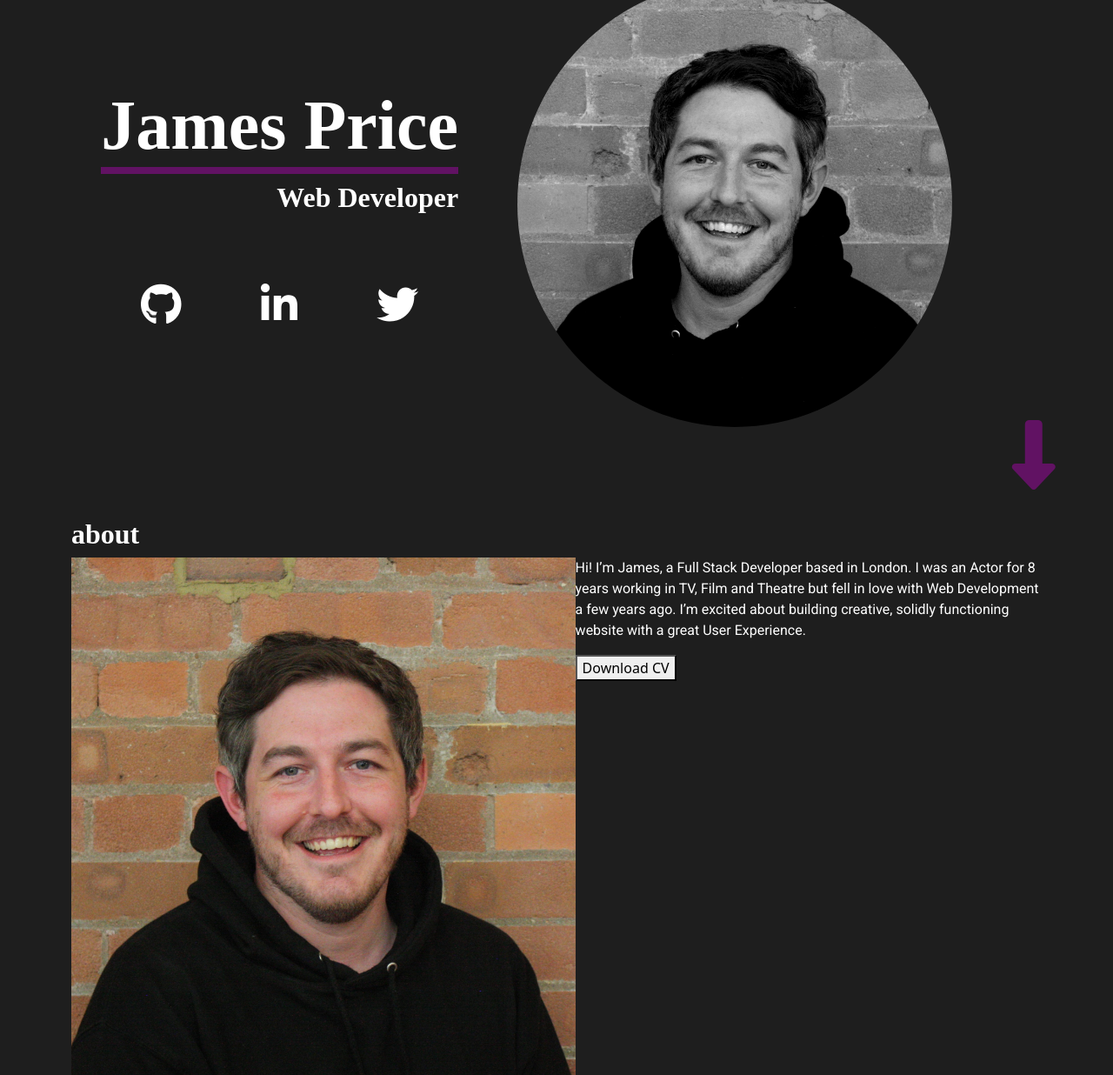
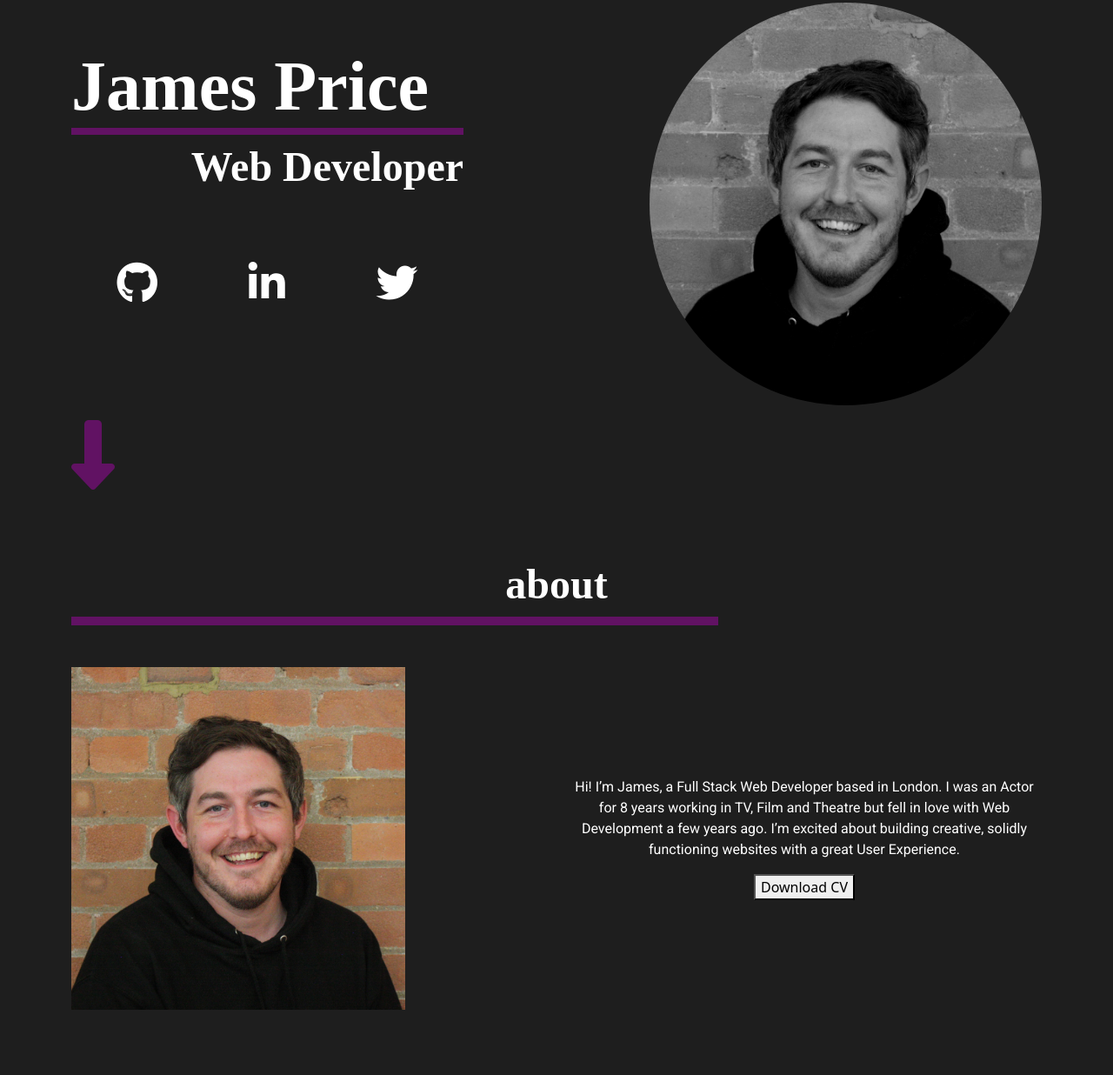
Before and after one commit to jam-price/portfolio-new, a plain HTML site: page index.html in a window 1280 px wide. Shown: the part 217-1453 px from the top of the page at 87% size. Drawn offline with nearby package versions, Linux system fonts and the light colour scheme; a web font is replaced by a local one.

Commit message:
sorting size of about section and adding purple underline to title

```diff
--- a/index.html
+++ b/index.html
@@ -53,38 +53,49 @@
       </div>
     </nav>
     <div class="container">
-      <div id="banner" class="d-flex">
-        <div class="banner-text">
-            <div class="banner-title">
-                <h1>James Price</h1>
-                <h2 id="banner-subheader">Web Developer</h2>
-            </div>
-          <div class="banner-socials">
-            <a href="https://github.com/jam-price"><i class="fab fa-github banner-social"></i></a>
-            <a href="https://www.linkedin.com/in/james-price-webdev/"><i class="fab fa-linkedin-in banner-social"></i></a>
-            <a href="https://twitter.com/jamesp_dev"><i class="fab fa-twitter banner-social"></i></a>
+      <div id="banner" class="d-flex row justify-content-between">
+        <div class="banner-text col-lg-5 mt-5">
+          <div class="banner-title">
+            <h1>James Price</h1>
+            <h2 id="banner-subheader">Web Developer</h2>
+          </div>
+          <div class="banner-socials mt-5">
+            <a href="https://github.com/jam-price"
+              ><i class="fab fa-github banner-social"> </i>
+            </a>
+            <a href="https://www.linkedin.com/in/james-price-webdev/">
+              <i class="fab fa-linkedin-in banner-social"> </i>
+            </a>
+            <a href="https://twitter.com/jamesp_dev">
+              <i class="fab fa-twitter banner-social"> </i>
+            </a>
           </div>
         </div>
-        <div class="banner-image">
+        <div class="banner-image col-lg-5">
           <img src="images/linkedin.jpg" alt="James Price - Web Developer" />
         </div>
-        <a href="#about"><i class="fas fa-long-arrow-alt-down purple banner-arrow"></i></a>
+        <a href="#about">
+          <i class="fas fa-long-arrow-alt-down purple banner-arrow"> </i>
+        </a>
       </div>
-      <div id="about">
-        <h2>about</h2>
-        <div class="section d-flex">
-          <div id="about-image">
+      <div id="about" class="mt-5">
+        <h2 class="col-12 text-center">about</h2>
+        <div class="about-underline col-8 mb-5"></div>
+        <div
+          class="section d-flex justify-content-between row align-items-center"
+        >
+          <div id="about-image" class="col-12 col-md-6">
             <img src="images/linkedin.jpg" alt="" />
           </div>
-          <div id="about-text">
+          <div id="about-text" class="col-12 col-md-6 text-center">
             <p>
-              Hi! I’m James, a Full Stack Developer based in London. I was an
+              Hi! I’m James, a Full Stack Web Developer based in London. I was an
               Actor for 8 years working in TV, Film and Theatre but fell in love
               with Web Development a few years ago. I’m excited about building
-              creative, solidly functioning website with a great User
+              creative, solidly functioning websites with a great User
               Experience.
             </p>
-            <button>Download CV</button>
+            <button >Download CV</button>
           </div>
         </div>
       </div>
--- a/style/components/nav.css
+++ b/style/components/nav.css
@@ -5,10 +5,11 @@
   font-weight: 600;
   border-bottom: 8px solid transparent;
   padding-bottom: 0;
+  transition: .5s;
 }
 
 .nav-link:hover {
-    color: white;
+  color: #8c008f;
   border-bottom: 8px solid white;
   /* border: 16px; */
 }
--- a/style/fonts.css
+++ b/style/fonts.css
@@ -1 +1 @@
-@import url('https://fonts.googleapis.com/css2?family=Coustard:wght@400;900&family=Roboto:wght@300;400;500&display=swap');
+@import url("https://fonts.googleapis.com/css2?family=Coustard:wght@400;900&family=Roboto:wght@300;400;500&display=swap");
--- a/style/index.css
+++ b/style/index.css
@@ -1,22 +1,27 @@
-@import 'components/nav.css';
-@import 'sections/banner.css';
-@import 'sections/about.css';
-@import 'fonts.css';
+@import "components/nav.css";
+@import "sections/banner.css";
+@import "sections/about.css";
+@import "fonts.css";
 
 body {
-    background-color: #1e1e1e;
-    color: white;
+  background-color: #1e1e1e;
+  color: white;
 }
 
-h1, h2 {
-    font-family: 'Coustard', serif;
-    font-weight: 600;
+h1,
+h2 {
+  font-family: "Coustard", serif;
+  font-weight: 600;
+}
+
+h2 {
+  font-size: 48px;
 }
 
 p {
-    font-family: 'Roboto', sans-serif;
+  font-family: "Roboto", sans-serif;
 }
 
 img {
-    max-width: 100%;
+  max-width: 30vw;
 }
--- a/style/sections/about.css
+++ b/style/sections/about.css
@@ -1,3 +1,15 @@
 #about {
-    height: 100vh;
+    min-height: 100vh;
 }
+
+#about .section {
+    flex-wrap: wrap;
+}
+
+#about img {
+    max-width: 30vw;
+}
+
+.about-underline {
+    border-top: 10px solid #611263;
+}
--- a/style/sections/banner.css
+++ b/style/sections/banner.css
@@ -1,7 +1,6 @@
 #banner {
     height: 90vh;
-    justify-content: space-around;
-    align-items: center;
+    /* align-items: center; */
     flex-wrap: wrap-reverse;
 }
 
@@ -10,8 +9,8 @@
     border-radius: 50%;
     -webkit-transform: scaleX(-1);
     transform: scaleX(-1);
-    filter: grayscale(1) contrast(1.3);
-    max-width: 500px;
+    filter: grayscale(1) contrast(1.2) brightness(.9);
+    max-width: 100%;
 }
 
 h1 {
```
Lines whose indentation alone changed are shown as unchanged.
